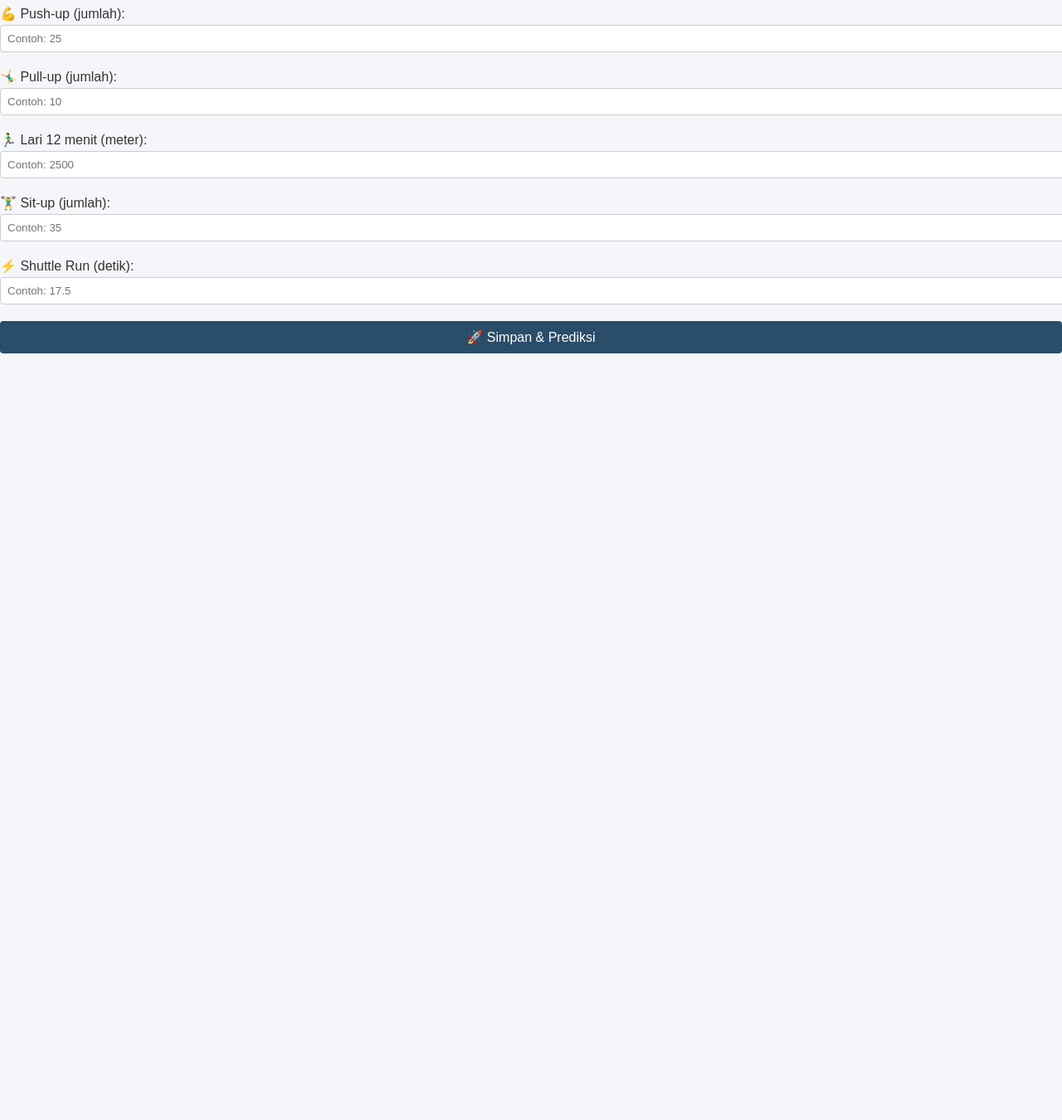
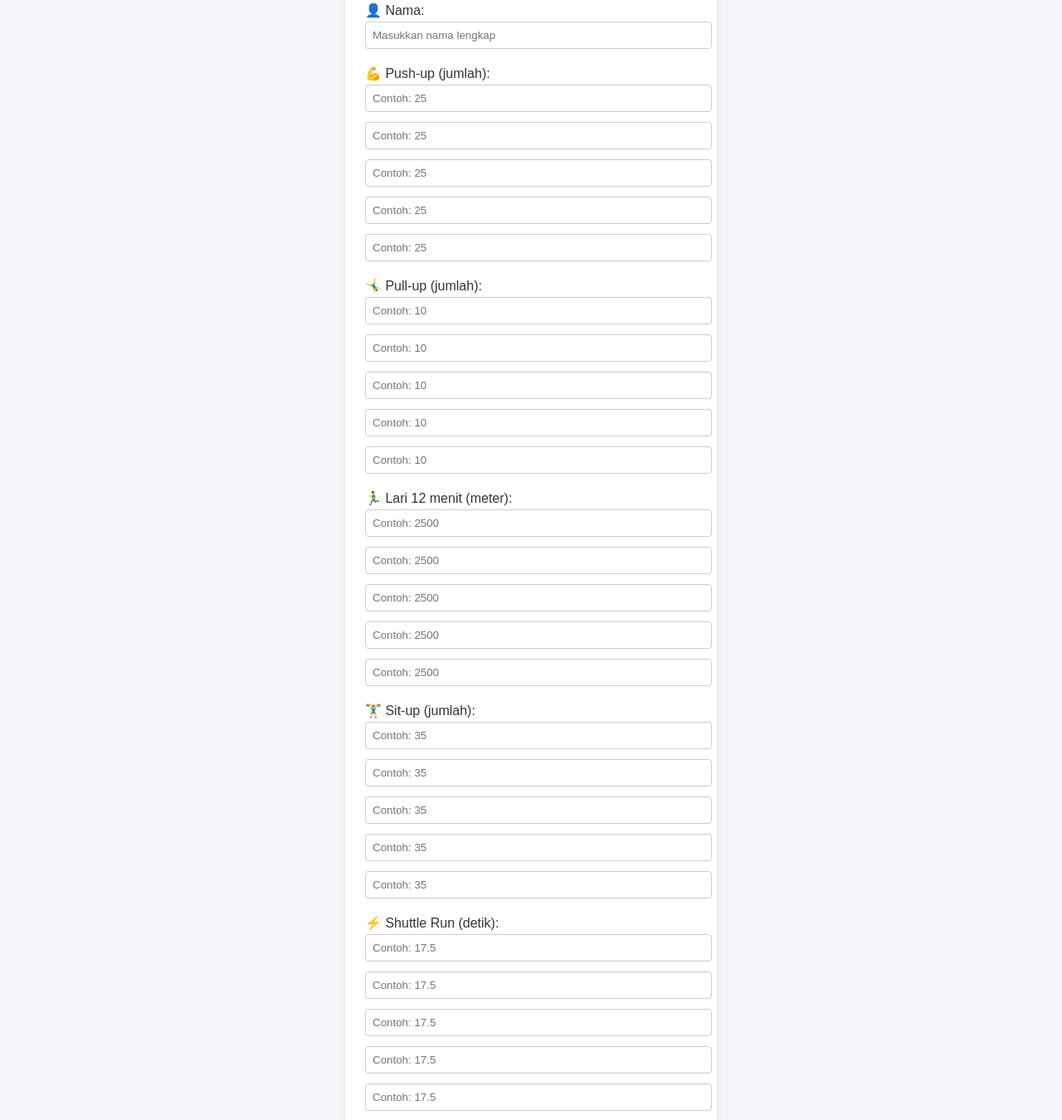
Before and after one commit to Mark-Vincent23/jasmani, a website built with Vite: page src/frontend/index.html in a window 1280 px wide. Shown: the part 213-1563 px from the top of the page at 83% size. Before the commit the page ends 800 px from the top, so only its background shows below. Built offline with nearby package versions, Linux system fonts and the light colour scheme.

Commit message:
Update index.html

```diff
--- a/src/frontend/index.html
+++ b/src/frontend/index.html
@@ -16,7 +16,7 @@
     </nav>
     <!-- Status AI -->
     <div id="ml-status">🔄 Loading...</div>
-
+    <div class="container">
     <!-- Form -->
     <form id="jasmaniForm">
         <h3>📝 Input Data Tes Jasmani</h3>
@@ -29,25 +29,45 @@
         <label>
             💪 Push-up (jumlah):
             <input type="number" name="pushup" required min="0" max="100" placeholder="Contoh: 25">
+            <input type="number" name="pushup" required min="0" max="100" placeholder="Contoh: 25">
+            <input type="number" name="pushup" required min="0" max="100" placeholder="Contoh: 25">
+            <input type="number" name="pushup" required min="0" max="100" placeholder="Contoh: 25">
+            <input type="number" name="pushup" required min="0" max="100" placeholder="Contoh: 25">
         </label>
 
         <label>
             🤸‍♂️ Pull-up (jumlah):
+            <input type="number" name="pullup" required min="0" max="50" placeholder="Contoh: 10">
+            <input type="number" name="pullup" required min="0" max="50" placeholder="Contoh: 10">
+            <input type="number" name="pullup" required min="0" max="50" placeholder="Contoh: 10">
+            <input type="number" name="pullup" required min="0" max="50" placeholder="Contoh: 10">
             <input type="number" name="pullup" required min="0" max="50" placeholder="Contoh: 10">
         </label>
 
         <label>
             🏃‍♂️ Lari 12 menit (meter):
             <input type="number" name="lari" required min="1000" max="4000" placeholder="Contoh: 2500">
+            <input type="number" name="lari" required min="1000" max="4000" placeholder="Contoh: 2500">
+            <input type="number" name="lari" required min="1000" max="4000" placeholder="Contoh: 2500">
+            <input type="number" name="lari" required min="1000" max="4000" placeholder="Contoh: 2500">
+            <input type="number" name="lari" required min="1000" max="4000" placeholder="Contoh: 2500">
         </label>
 
         <label>
             🏋️‍♂️ Sit-up (jumlah):
             <input type="number" name="situp" required min="0" max="100" placeholder="Contoh: 35">
+            <input type="number" name="situp" required min="0" max="100" placeholder="Contoh: 35">
+            <input type="number" name="situp" required min="0" max="100" placeholder="Contoh: 35">
+            <input type="number" name="situp" required min="0" max="100" placeholder="Contoh: 35">
+            <input type="number" name="situp" required min="0" max="100" placeholder="Contoh: 35">
         </label>
 
         <label>
             ⚡ Shuttle Run (detik):
+            <input type="number" name="shuttlerun" step="0.01" required min="10" max="30" placeholder="Contoh: 17.5">
+            <input type="number" name="shuttlerun" step="0.01" required min="10" max="30" placeholder="Contoh: 17.5">
+            <input type="number" name="shuttlerun" step="0.01" required min="10" max="30" placeholder="Contoh: 17.5">
+            <input type="number" name="shuttlerun" step="0.01" required min="10" max="30" placeholder="Contoh: 17.5">
             <input type="number" name="shuttlerun" step="0.01" required min="10" max="30" placeholder="Contoh: 17.5">
         </label>
 
@@ -60,5 +80,6 @@
     <script src="https://cdn.jsdelivr.net/npm/@tensorflow/tfjs@4.22.0/dist/tf.min.js"></script>
     <!-- BARU load script kita -->
     <script src="script.js"></script>
+    </div>
 </body>
 </html>
```
